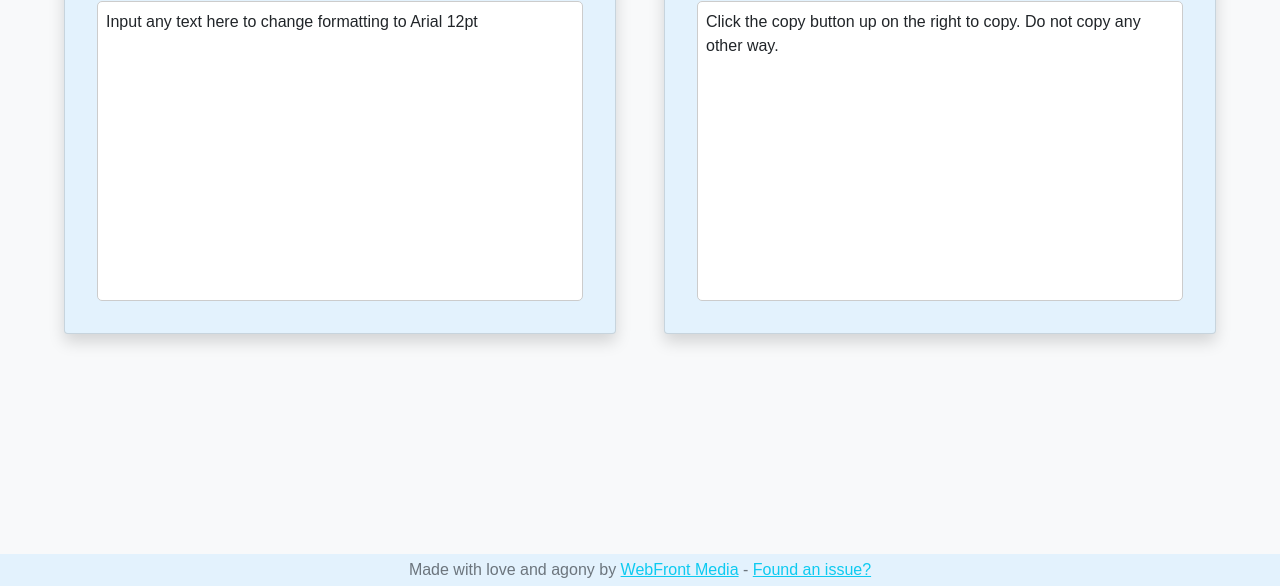
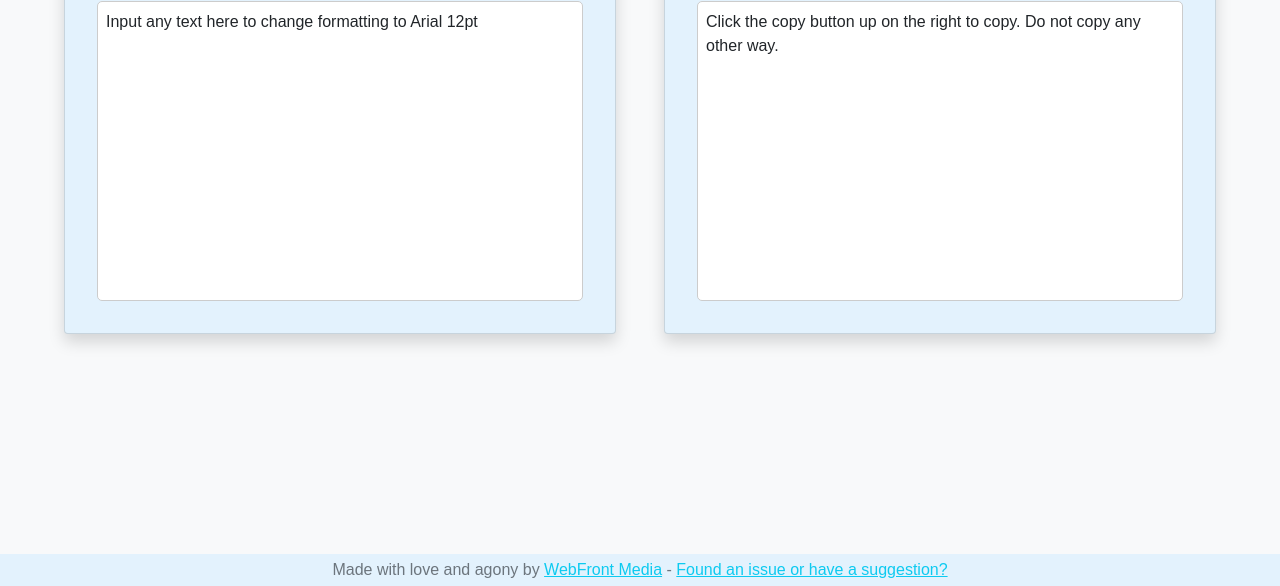
Before and after one commit to henrikah/Arial, a plain HTML site: page index.html in a window 1280 px wide. Shown: the part 214-800 px from the top of the page. Drawn offline with nearby package versions, Linux system fonts and the light colour scheme.

Commit message:
Added suggestions to the link at the bottom and not just for issues.

```diff
--- a/index.html
+++ b/index.html
@@ -49,7 +49,7 @@
 </div>
 <footer class="footer">
     <div class="container">
-        <p class="text-muted text-center">Made with love and agony by <a class="link-info" href="https://webfrontmedia.no">WebFront Media</a> - <a class="link-info" href="https://github.com/henrikah/Arial/issues">Found an issue?</a></p>
+        <p class="text-muted text-center">Made with love and agony by <a class="link-info" href="https://webfrontmedia.no">WebFront Media</a> - <a class="link-info" href="https://github.com/henrikah/Arial/issues">Found an issue or have a suggestion?</a></p>
     </div>
 </footer>
 <script src="https://cdn.jsdelivr.net/npm/bootstrap@5.1.1/dist/js/bootstrap.bundle.min.js"
```
